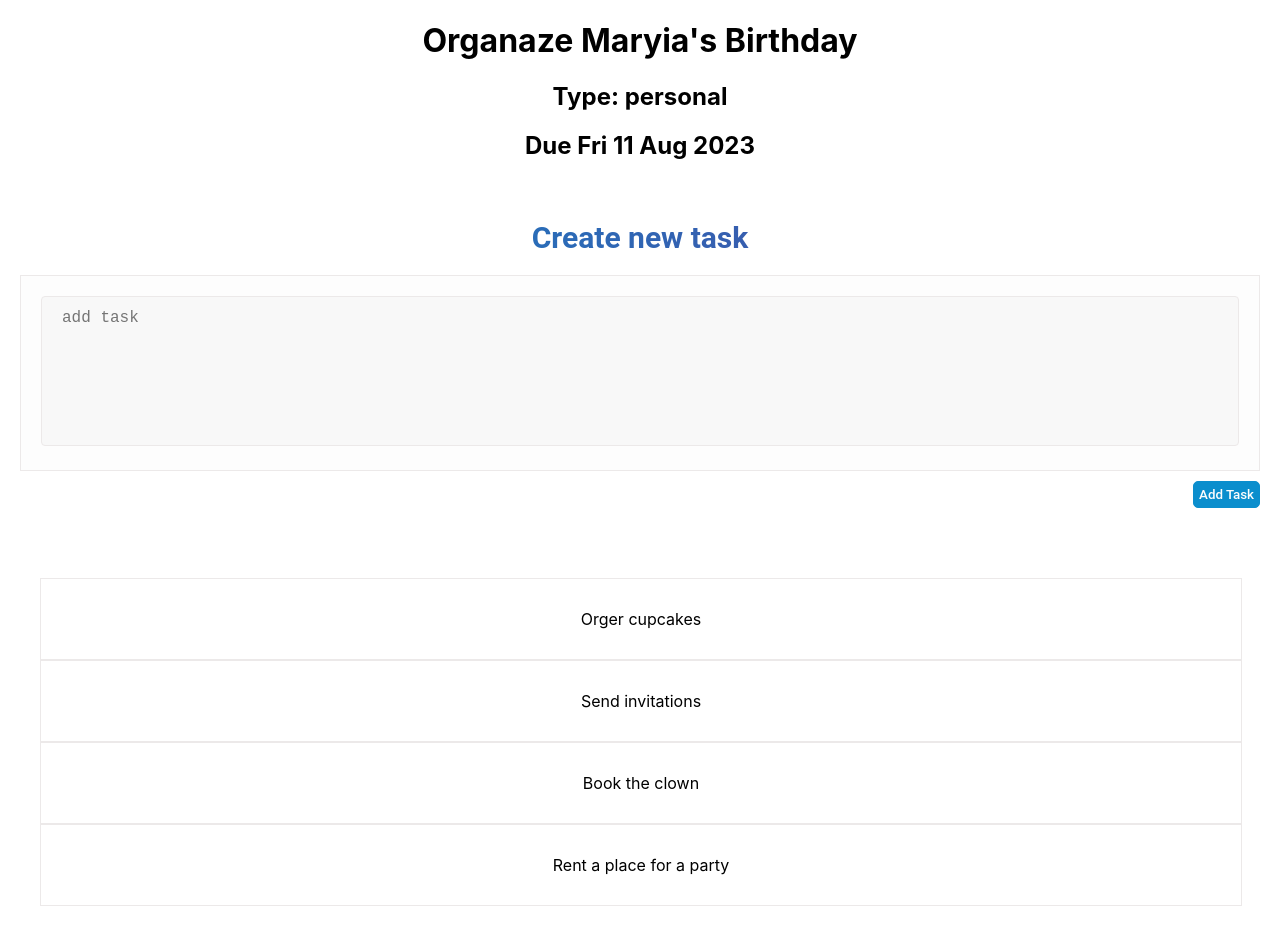
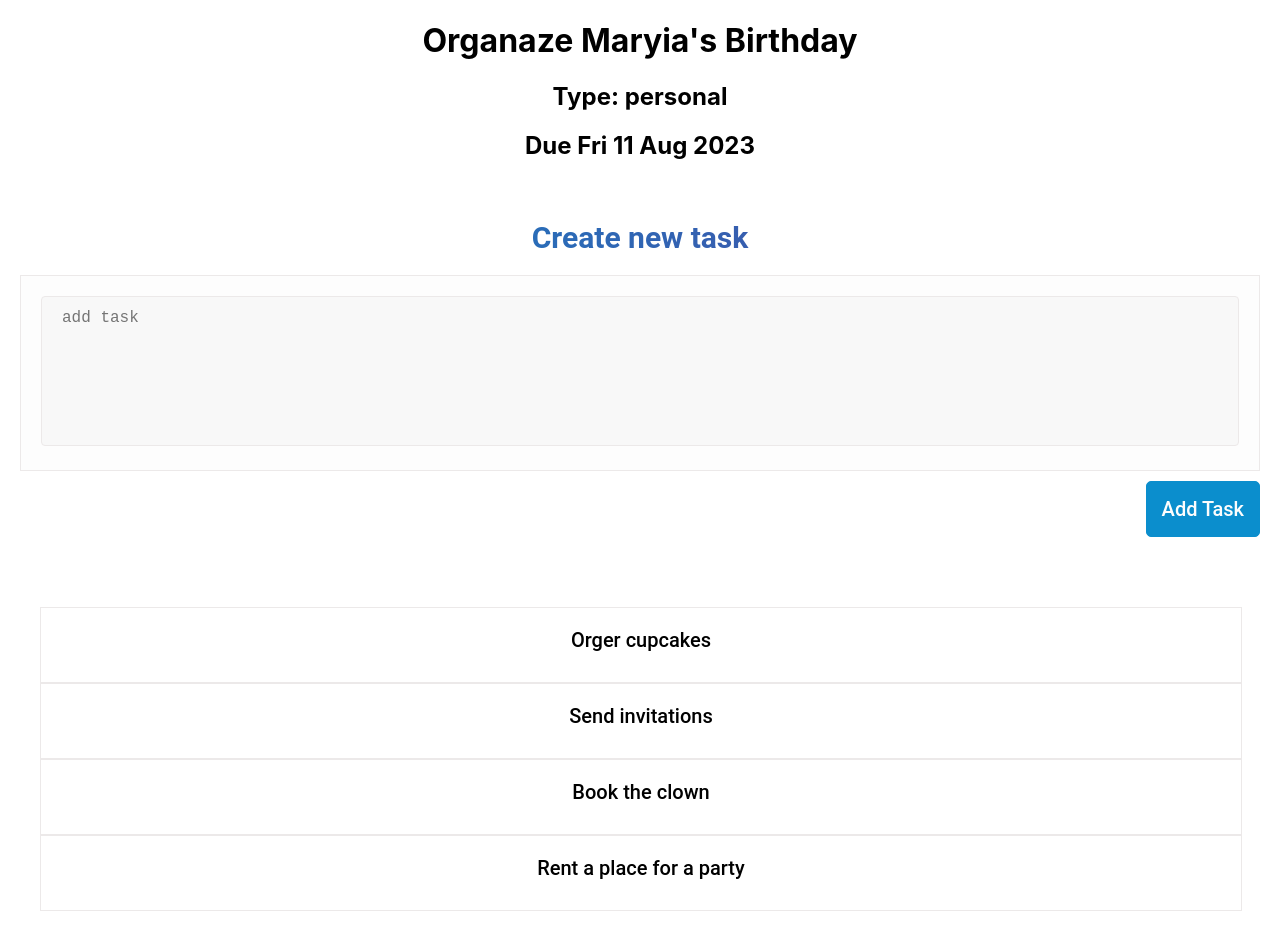
Before and after one commit to MaryiaBialetskaya1/react-app-01, a React (Create React App) app: page / in a window 1280 px wide. Shown: the top 926 px of the page. Built offline with nearby package versions, Linux system fonts and the light colour scheme.

Commit message:
add styles to list page

```diff
--- a/src/components/List/List.js
+++ b/src/components/List/List.js
@@ -41,7 +41,7 @@ export class List extends Component {
 
   render() {
     return (
-      <div>
+      <div className={s.listContainer}>
         <form className={s.myPostBlock} onSubmit={this.onFormSubmit}>
           <h1 className={s.headerText}>Create new task</h1>
           <div className={s.textareaBlock}>
@@ -76,7 +76,12 @@ export class List extends Component {
             </ul>
           </div>
           <div>
-            <button onClick={() => this.deleteItems()}>Delete</button>
+            <button
+              className={s.buttonDelete}
+              onClick={() => this.deleteItems()}
+            >
+              Delete
+            </button>
           </div>
         </form>
       </div>
--- a/src/components/List/List.module.css
+++ b/src/components/List/List.module.css
@@ -1,5 +1,5 @@
 .marked {
-  text-decoration: line-through 2px red;
+  text-decoration: line-through 2px #d90429;
   background-color: #f0f0f0;
   padding-top: 30px;
   padding-bottom: 30px;
@@ -43,11 +43,17 @@
 .buttonPublish {
   background-color: #0b8ecd;
   border: solid 1px #0b8ecd;
-  padding: 5px;
+  padding: 15px;
   border-radius: 5px;
   color: #fdfdfd;
+  font-size: 20px;
   font-family: "Roboto", sans-serif;
   font-weight: 500;
+  cursor: pointer;
+}
+.buttonPublish:hover {
+  background-color: #023047;
+  border: solid 1px #023047;
 }
 .posts {
   margin-top: 50px;
@@ -59,9 +65,32 @@
   padding: 20px;
 }
 .postItemBlock {
-  padding-top: 30px;
+  padding-top: 20px;
   padding-bottom: 30px;
   width: 100%;
   border: 1px #ece9e9 solid;
   list-style: none;
+  font-size: 20px;
+  font-family: "Roboto", sans-serif;
+  font-weight: 500;
 }
+.postItemBlock:hover {
+  background-color: #8ecae6;
+  cursor: pointer;
+  color: #fdfdfd;
+}
+.buttonDelete {
+  background-color: #ee6c4d;
+  border: solid 1px #ee6c4d;
+  padding: 15px;
+  border-radius: 5px;
+  color: #fdfdfd;
+  font-size: 20px;
+  font-family: "Roboto", sans-serif;
+  font-weight: 500;
+  cursor: pointer;
+}
+.buttonDelete:hover {
+  background-color: #d90429;
+  border: solid 1px #d90429;
+}
```
